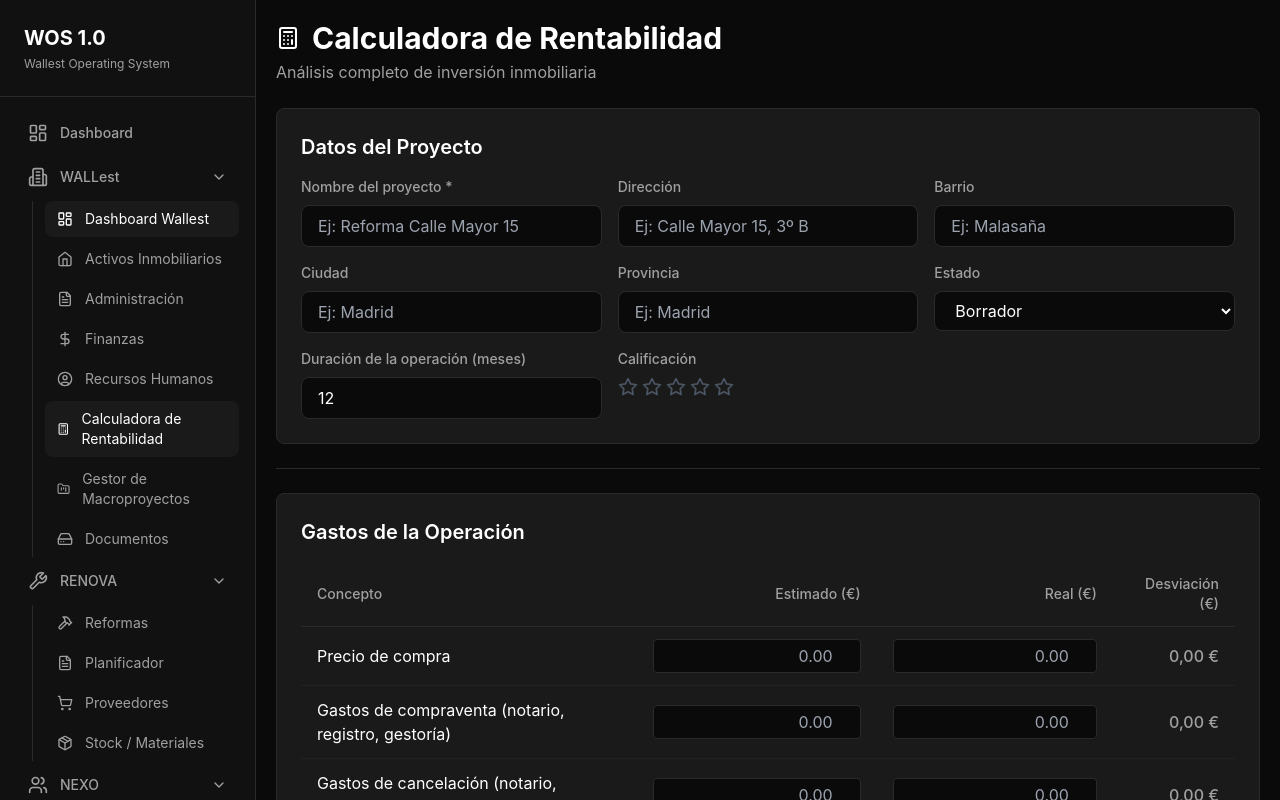
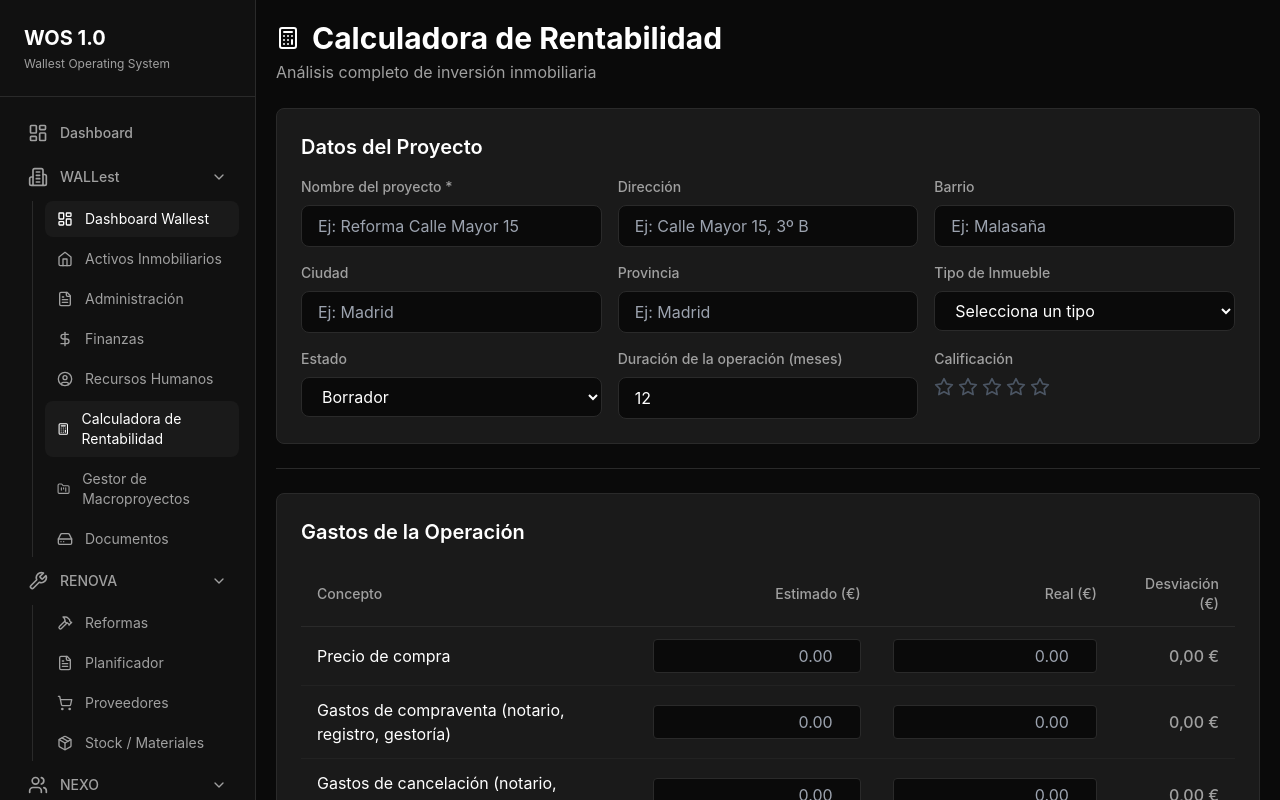
Before and after one commit to patomdq/wallest_operating_system, a Next.js app: page /wallest/calculadora in a window 1280 px wide. Built offline with nearby package versions, Linux system fonts and the light colour scheme; no server answers; the database is empty.

Commit message:
Actualización: campos nuevos en calculadora (tipo + url)

```diff
--- a/app/wallest/calculadora/page.tsx
+++ b/app/wallest/calculadora/page.tsx
@@ -55,8 +55,10 @@ export default function CalculadoraRentabilidad() {
   const [precioVentaRealista, setPrecioVentaRealista] = useState(0);
   const [precioVentaOptimista, setPrecioVentaOptimista] = useState(0);
 
-  // Observaciones
+  // Observaciones y campos adicionales
   const [observaciones, setObservaciones] = useState('');
+  const [tipoInmueble, setTipoInmueble] = useState('');
+  const [url, setUrl] = useState('');
 
   // Resultados calculados
   const [resultados, setResultados] = useState({
@@ -279,8 +281,10 @@ export default function CalculadoraRentabilidad() {
         proyectoData[`${concepto.id}_real`] = toNumber(gastos[concepto.id].real);
       });
 
-      // Agregar observaciones
+      // Agregar observaciones y campos adicionales
       proyectoData.observaciones = observaciones?.trim() || null;
+      proyectoData.tipo_inmueble = tipoInmueble?.trim() || null;
+      proyectoData.url = url?.trim() || null;
 
       console.log('Datos a guardar:', proyectoData); // Para debugging
 
@@ -345,6 +349,8 @@ export default function CalculadoraRentabilidad() {
     setPrecioVentaRealista(0);
     setPrecioVentaOptimista(0);
     setObservaciones('');
+    setTipoInmueble('');
+    setUrl('');
   };
 
   const handleImprimir = () => {
@@ -377,8 +383,10 @@ export default function CalculadoraRentabilidad() {
     });
     setGastos(nuevosGastos);
 
-    // Cargar observaciones
+    // Cargar observaciones y campos adicionales
     setObservaciones((proyecto as any).observaciones || '');
+    setTipoInmueble((proyecto as any).tipo_inmueble || '');
+    setUrl((proyecto as any).url || '');
 
     // Guardar ID del proyecto en edición
     setProyectoEditando(proyecto.id);
@@ -544,6 +552,31 @@ export default function CalculadoraRentabilidad() {
 
           <div>
             <label className="block text-sm font-medium text-wos-text-muted mb-2">
+              Tipo de Inmueble
+            </label>
+            <select
+              value={tipoInmueble}
+              onChange={(e) => setTipoInmueble(e.target.value)}
+              className="w-full bg-wos-bg border border-wos-border rounded-lg px-4 py-2 text-wos-accent focus:outline-none focus:ring-2 focus:ring-wos-primary"
+            >
+              <option value="">Selecciona un tipo</option>
+              <option value="Piso">Piso</option>
+              <option value="Casa">Casa</option>
+              <option value="Local">Local</option>
+              <option value="Terreno">Terreno</option>
+              <option value="Oficina">Oficina</option>
+              <option value="Edificio">Edificio</option>
+              <option value="Trastero">Trastero</option>
+              <option value="Chalet">Chalet</option>
+              <option value="Adosado">Adosado</option>
+              <option value="Dúplex">Dúplex</option>
+              <option value="Garaje">Garaje</option>
+              <option value="Nave">Nave</option>
+            </select>
+          </div>
+
+          <div>
+            <label className="block text-sm font-medium text-wos-text-muted mb-2">
               Estado
             </label>
             <select
@@ -642,8 +675,22 @@ export default function CalculadoraRentabilidad() {
           </table>
         </div>
 
+        {/* URL */}
+        <div className="mt-6">
+          <label className="block text-sm font-medium text-wos-text-muted mb-2">
+            URL
+          </label>
+          <input
+            type="url"
+            value={url}
+            onChange={(e) => setUrl(e.target.value)}
+            className="w-full bg-wos-bg border border-wos-border rounded-lg px-4 py-2 text-wos-accent focus:outline-none focus:ring-2 focus:ring-wos-primary"
+            placeholder="https://drive.google.com/... o https://dropbox.com/..."
+          />
+        </div>
+
         {/* Observaciones */}
-        <div className="mt-6">
+        <div className="mt-4">
           <label className="block text-sm font-medium text-wos-text-muted mb-2">
             Observaciones
           </label>
--- a/lib/supabase.ts
+++ b/lib/supabase.ts
@@ -75,9 +75,12 @@ export type ProyectoRentabilidad = {
   ciudad?: string;
   barrio?: string;
   provincia?: string;
+  tipo_inmueble?: string;
   estado: 'borrador' | 'aprobado' | 'descartado' | 'en_marcha' | 'terminado';
   calificacion?: number;
   duracion_meses?: number;
+  url?: string;
+  observaciones?: string;
 
   // Gastos - Estimados
   precio_compra_estimado?: number;
```
Also changed, not shown: 2 other files (tests, documents, lock files or other folders).
